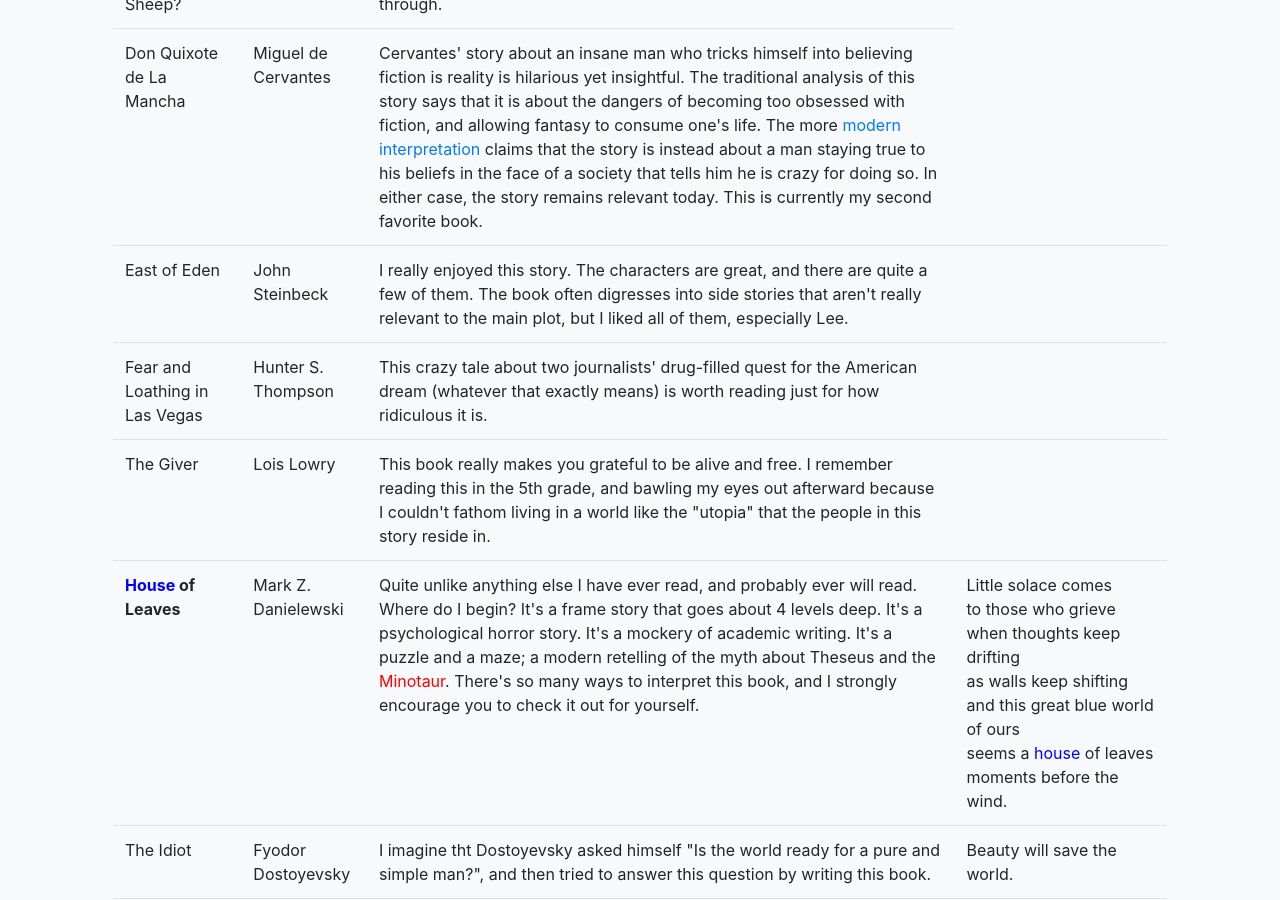
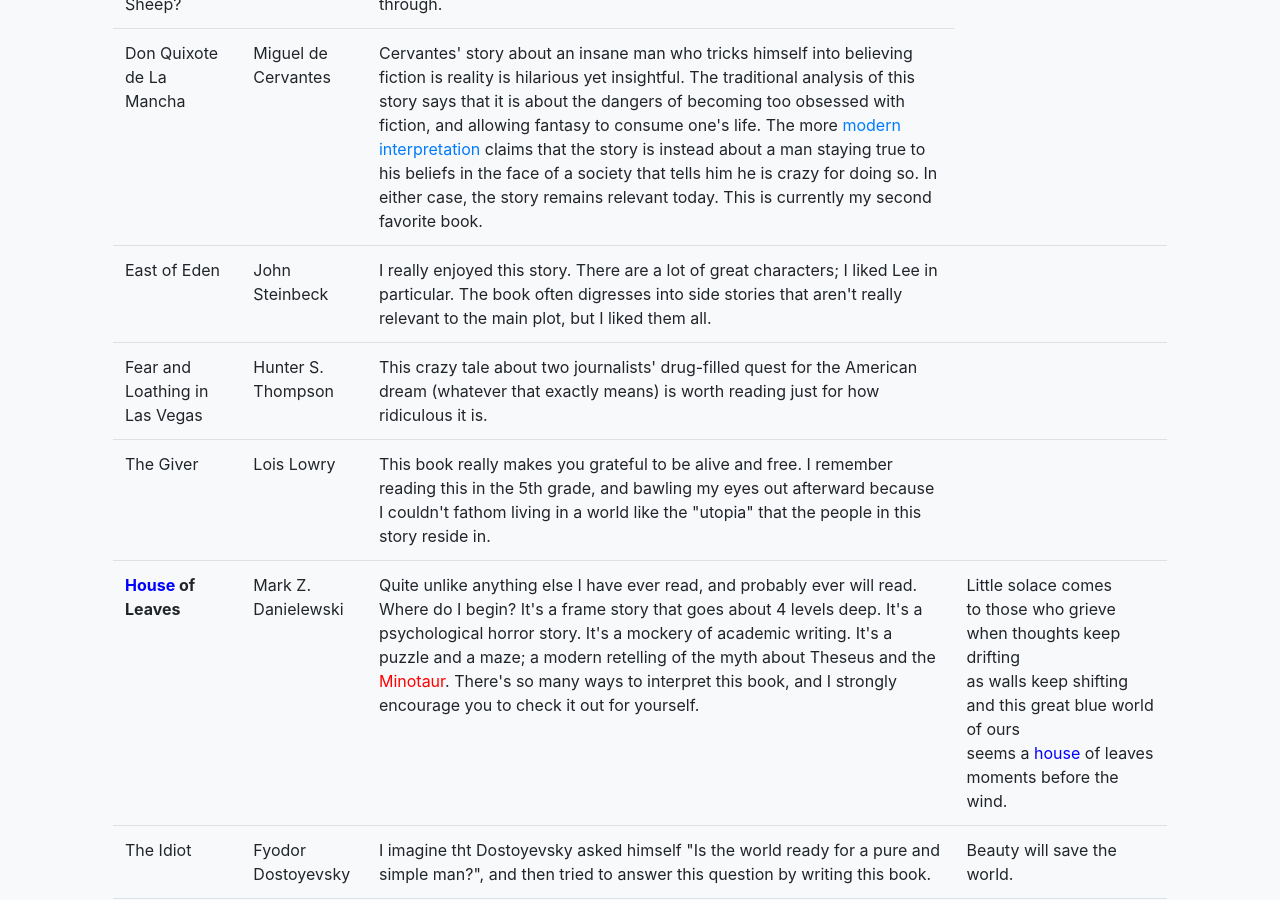
Before and after one commit to PappasBrent/pappasbrent.github.io, a Jekyll site: the page built from reading.html, in a window 1280 px wide and 900 px high, scrolled down 1841 px. Built offline with Jekyll 4.4.1, drawn with Linux system fonts in a browser that asks for light colours.

Commit message:
Update East of Eden description

```diff
--- a/reading.html
+++ b/reading.html
@@ -158,10 +158,10 @@ title: Reading List
             <tr>
                 <td>East of Eden</td>
                 <td>John Steinbeck</td>
-                <td>I really enjoyed this story. The characters are great, and
-                    there are quite a few of them. The book often digresses into
-                    side stories that aren't really relevant to the main plot, but I
-                    liked all of them, especially Lee.</td>
+                <td>I really enjoyed this story. There are a lot of great
+                characters; I liked Lee in particular. The book often digresses
+                into side stories that aren't really relevant to the main plot,
+                but I liked them all.</td>
                 <td></td>
             </tr>
             <tr>
```
